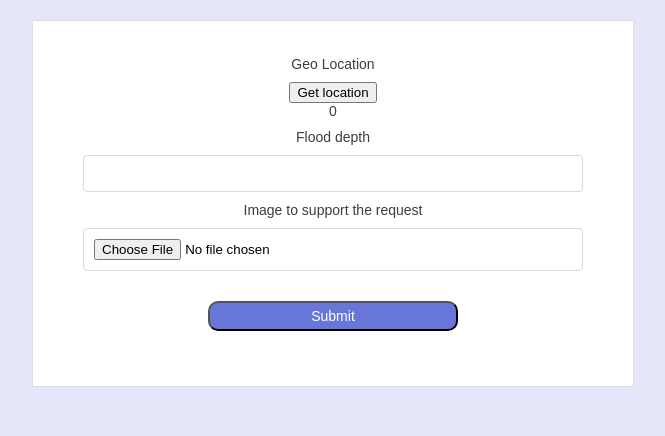
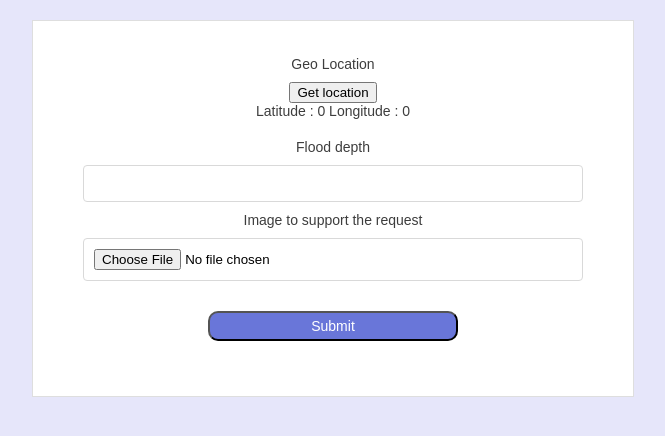
Before and after one commit to WebOps-and-Blockchain-Club/chennai-water-logging-client, a React (Create React App) app: page / in a window 1280 px wide. Shown: the top 436 px of the page, without its empty margins (307-972 px from the left). Built offline with nearby package versions, Linux system fonts and the light colour scheme.

Commit message:
geolocation

```diff
--- a/src/Components/Pages/AddData.tsx
+++ b/src/Components/Pages/AddData.tsx
@@ -6,6 +6,9 @@ interface Probs {}
 export const AddData = (probs: Probs) => {
   const [filelist , setFilelist] = React.useState();
   const [latitude , setLatitude] = React.useState(0);
+  const [longitude , setLongitude] = React.useState(0);
+
+  const [error , setError] = React.useState<any>()
   const handleImageUpload = ( e : any) =>{
       setFilelist(e.target.files[0])
   }
@@ -14,18 +17,21 @@ export const AddData = (probs: Probs) => {
     e.preventDefault();
     if (navigator.geolocation) {
       navigator.geolocation.getCurrentPosition((position) => {
-        console.log(position.coords.latitude)
+        console.log(navigator)
         setLatitude(position.coords.latitude)
-      });
+        setLongitude(position.coords.longitude)
+      },err => setError(err.message));
+    }else{
+      setLatitude(100000)
     }
   }
-  console.log(filelist)
 
         return(
           <form >
         <label>Geo Location</label>
         <button onClick={getGeolocation}>Get location</button>
-        <label>{latitude}</label>
+        <label>Latitude : {latitude}  Longitude : {longitude}</label>
+        <label>{error}</label>
         <label>Flood depth</label>
         <input name="address" />
         <label>Image to support the request</label>
```
